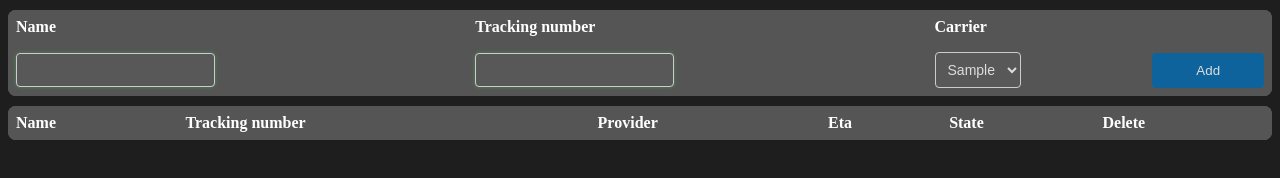
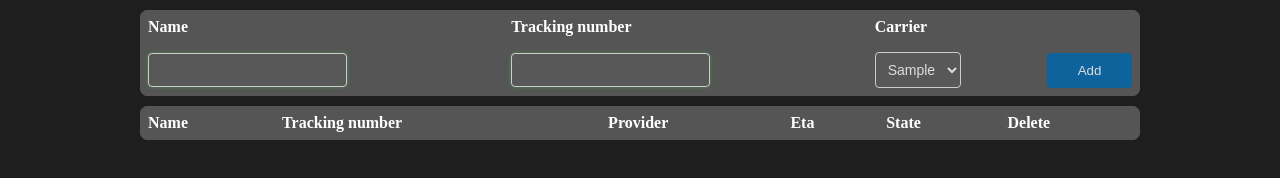
Before and after one commit to ingar195/Mail-Tracker, a plain HTML site: page templates/index.html in a window 1280 px wide. Drawn offline with Linux system fonts and the light colour scheme; no server answers.

Commit message:
Made it prettier

```diff
--- a/static/global.css
+++ b/static/global.css
@@ -9,6 +9,9 @@
 body {
     background: var(--background-color);
     color: var(--text-color);
+    max-width: 1000px;
+    margin: 0 auto;
+    padding: 0 20px;
 }
 
 table {
```
